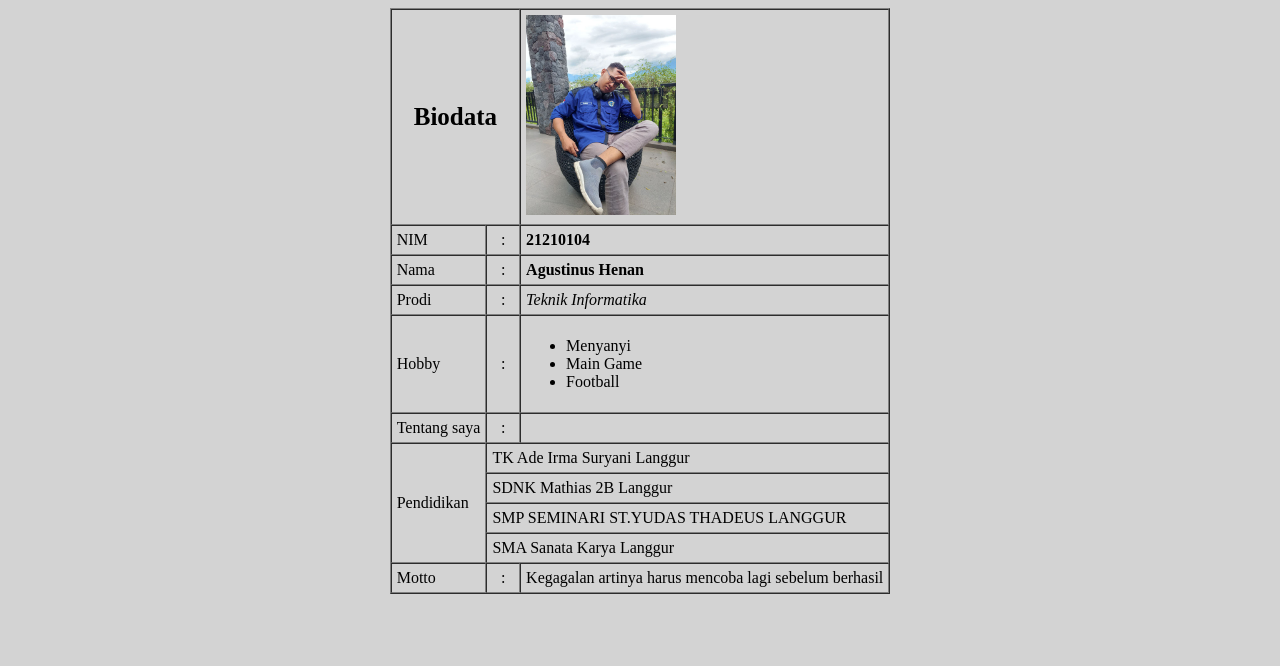
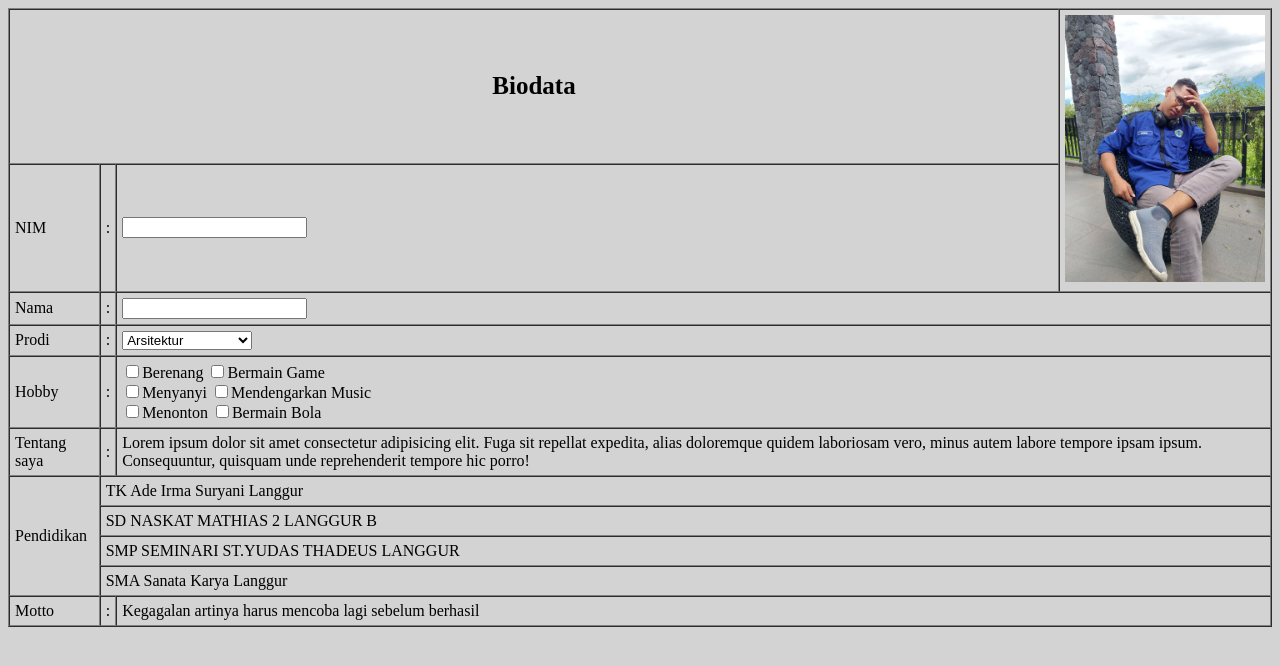
Before and after one commit to agustinushenan01/TUGAS-HTML-14-FEB-2023, a plain HTML site: page Index.html in a window 1280 px wide. Drawn offline with Linux system fonts and the light colour scheme.

Commit message:
Update Index.html
projek mendekati selesai

```diff
--- a/Index.html
+++ b/Index.html
@@ -14,46 +14,65 @@
 
         <tr>
             <td class="bio" colspan="3" align="center"><strong>Biodata</strong></td>
-                <td>
-                <img src="my photo.jpg" title="Agung" width="150px">
+                <td colspan="2" rowspan="2">
+                <a target="_blank" href="https://www.instagram.com/agung_henan/">
+                    <img src="my photo.jpg" title="Agung" id="sayasaya" width="200px">
+                </a>
                 </td>
 
         </tr>
         <tr>
-            <td>NIM</td>
-            <td align="center">:</td>
-            <td colspan="2"><b>21210104</b></td>
+            <form>
+                <td><label for="nim">NIM</label></td>
+                <td align="center">:</td>
+                <td colspan="1"><b><input type="text" id="nim"></b></td>
+            </form>
         </tr>
         <tr>
-            <td>Nama</td>
-            <td align="center">:</td>
-            <td colspan="2"><b>Agustinus Henan</b></td>
+            <form>
+                <td><label for="nama">Nama</label></td>
+                <td align="center">:</td>
+                <td colspan="2"><b><input type="text" id="nama"></b></td>
+            </form>
         </tr>
         <tr>
-            <td>Prodi</td>
-            <td align="center">:</td>
-            <td colspan="2"><i>Teknik Informatika</i></td>
+            <form>
+                <td>Prodi</td>
+                <td align="center">:</td>
+                <td colspan="2">
+                    <Select>
+                        <option class="arsitektur">Arsitektur</option>
+                        <option class="teknikinformatika">Teknik Informatika</option>
+                        <option class="teknikmesin">Teknik Mesin</option>
+                        <option class="tekniksipil">Teknik Sipil</option>
+                    </Select>
+                </td>
+            </form>
         </tr>
         <tr>
-            <td >Hobby</td>
+            <td>Hobby</td>
             <td align="center">:</td>
-            <td colspan="2"><ul>
-                <li>Menyanyi</li>
-                <li>Main Game</li>
-                <li>Football</li>
-            </ul>
+            <td colspan="2">
+                <form>
+                    <input type="checkbox" id="berenang"><label for="berenang">Berenang</label>
+                    <input type="checkbox" id="bermaingame"><label for="bermaingame">Bermain Game</label><br>
+                    <input type="checkbox" id="menyanyi"><label for="menyanyi">Menyanyi</label>
+                    <input type="checkbox" id="dengarmusic"><label for="dengarmusic">Mendengarkan Music</label><br>
+                    <input type="checkbox" id="nonton"><label for="nonton">Menonton</label>
+                    <input type="checkbox" id="bola"><label for="bola">Bermain Bola</label>
+                </form>
             </td>
         </tr>
         <tr>
             <td>Tentang saya</td>
             <td align="center">:</td>
-            <td colspan="2"></td>
+            <td colspan="2">Lorem ipsum dolor sit amet consectetur adipisicing elit. Fuga sit repellat expedita, alias doloremque quidem laboriosam vero, minus autem labore tempore ipsam ipsum. Consequuntur, quisquam unde reprehenderit tempore hic porro!</td>
         </tr>
         <tr>
             <td rowspan="4">Pendidikan</td>
             <td colspan="3">TK Ade Irma Suryani Langgur</td>
         </tr>
-        <tr><td colspan="3">SDNK Mathias 2B Langgur</td></tr>
+        <tr><td colspan="3">SD NASKAT MATHIAS 2 LANGGUR B</td></tr>
         <tr><td colspan="3">SMP SEMINARI ST.YUDAS THADEUS LANGGUR</td></tr>
         <tr><td colspan="3">SMA Sanata Karya Langgur</td></tr>
         <tr>
```
